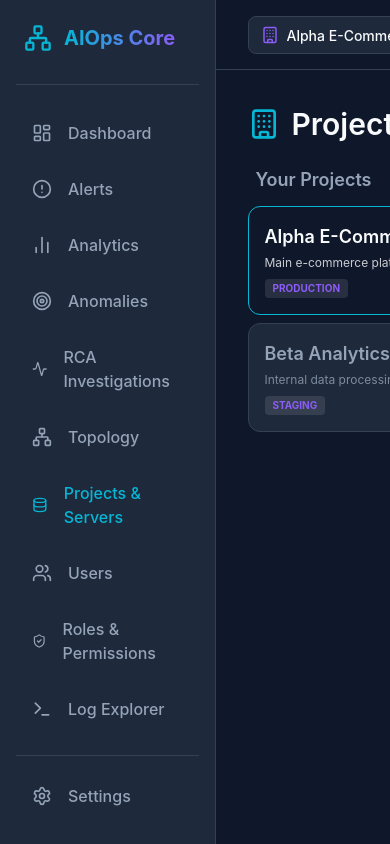
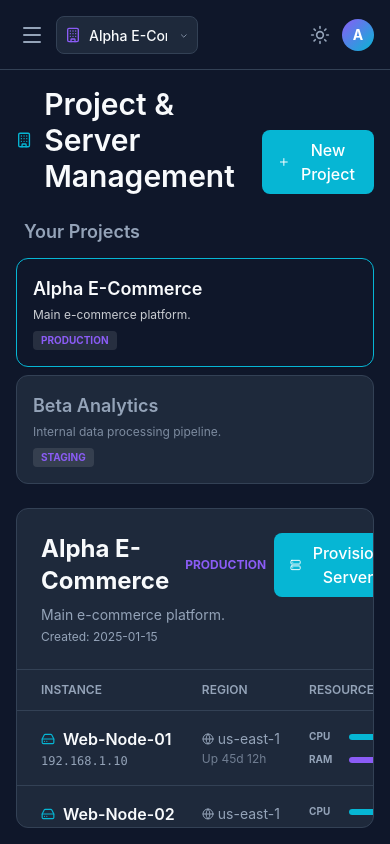
Before and after one commit to sudhanshu-acl/AIOPS-FRONTEND, a React (Vite) app: page /projects in a window 390 px wide. Built offline with nearby package versions, Linux system fonts and the light colour scheme.

Commit message:
feat: responsive design added

```diff
--- a/src/components/Layout.tsx
+++ b/src/components/Layout.tsx
@@ -1,10 +1,10 @@
 import React, { useState, useEffect } from 'react';
 import { NavLink, Outlet } from 'react-router-dom';
-import { LayoutDashboard, AlertCircle, BarChart2, Network, Settings, Building, Users, ActivitySquare, Sun, Moon, ShieldCheck, Database, Terminal, Target, Activity, LogOut } from 'lucide-react';
+import { LayoutDashboard, AlertCircle, BarChart2, Network, Settings, Building, Users, ActivitySquare, Sun, Moon, ShieldCheck, Database, Terminal, Target, Activity, LogOut, Menu, X } from 'lucide-react';
 import { useProject } from '../context/ProjectContext';
 import Dropdown from './Dropdown';
 
-const Sidebar: React.FC = () => {
+const Sidebar: React.FC<{ isOpen: boolean; setIsOpen: (val: boolean) => void }> = ({ isOpen, setIsOpen }) => {
   const navItems = [
     { name: 'Dashboard', path: '/', icon: <LayoutDashboard size={20} /> },
     { name: 'Alerts', path: '/alerts', icon: <AlertCircle size={20} /> },
@@ -20,16 +20,30 @@ const Sidebar: React.FC = () => {
   ];
 
   return (
-    <div className="w-[260px] bg-bg-card border-r border-border-color flex flex-col py-6 px-4">
-      <div className="flex items-center gap-3 pb-8 pl-2 border-b border-border-color mb-6 flex-shrink-0">
+    <>
+      {/* Mobile Overlay */}
+      {isOpen && (
+        <div
+          className="fixed inset-0 bg-black/50 z-40 md:hidden"
+          onClick={() => setIsOpen(false)}
+        />
+      )}
+      <div className={`fixed inset-y-0 left-0 z-50 transform ${isOpen ? 'translate-x-0' : '-translate-x-full'} md:relative md:translate-x-0 transition-transform duration-300 ease-in-out w-[260px] bg-bg-card border-r border-border-color flex flex-col py-6 px-4`}>
+        <div className="flex items-center justify-between pb-8 pl-2 border-b border-border-color mb-6 flex-shrink-0">
+          <div className="flex items-center gap-3">
             <Network className="text-accent-cyan" size={28} />
             <span className="text-gradient font-bold text-xl">AIOps Core</span>
+          </div>
+          <button className="md:hidden text-text-secondary hover:text-text-primary" onClick={() => setIsOpen(false)}>
+            <X size={24} />
+          </button>
         </div>
         <nav className="flex flex-col gap-2 flex-1 overflow-y-auto pr-2 custom-scrollbar min-h-0">
           {navItems.map((item) => (
             <NavLink
               key={item.name}
               to={item.path}
+              onClick={() => setIsOpen(false)}
               className={({ isActive }) =>
                 `flex items-center gap-4 py-3 px-4 rounded-lg transition-all duration-200 font-medium ${isActive
                   ? 'bg-accent-cyan/10 text-accent-cyan relative before:content-[""] before:absolute before:-left-4 before:top-[10%] before:h-[80%] before:w-1 before:bg-accent-cyan before:rounded-r'
@@ -45,6 +59,7 @@ const Sidebar: React.FC = () => {
         <div className="pt-4 border-t border-border-color mt-2 flex-shrink-0">
           <NavLink
             to="/settings"
+            onClick={() => setIsOpen(false)}
             className={({ isActive }) =>
               `flex items-center gap-4 w-full py-3 px-4 rounded-lg font-medium transition-all duration-200 ${isActive
                 ? 'bg-accent-cyan/10 text-accent-cyan'
@@ -57,6 +72,7 @@ const Sidebar: React.FC = () => {
           </NavLink>
         </div>
       </div>
+    </>
   );
 };
 
@@ -64,6 +80,7 @@ export const Layout: React.FC = () => {
   const { user, authorizedProjects, selectedProject, setSelectedProject } = useProject();
   const [isDark, setIsDark] = useState(true);
   const [isProfileOpen, setIsProfileOpen] = useState(false);
+  const [isSidebarOpen, setIsSidebarOpen] = useState(false);
 
   useEffect(() => {
     if (isDark) {
@@ -77,13 +94,19 @@ export const Layout: React.FC = () => {
 
   return (
     <div className="flex h-screen w-screen overflow-hidden">
-      <Sidebar />
-      <div className="flex-1 flex flex-col bg-bg-dark">
-        <header className="h-[70px] flex items-center justify-between px-8 bg-bg-dark border-b border-border-color">
+      <Sidebar isOpen={isSidebarOpen} setIsOpen={setIsSidebarOpen} />
+      <div className="flex-1 flex flex-col bg-bg-dark min-w-0">
+        <header className="h-[70px] flex items-center justify-between px-4 md:px-8 bg-bg-dark border-b border-border-color shrink-0">
 
-          <div className="flex items-center gap-4">
-            <div className="flex items-center gap-2 bg-bg-card border border-border-color rounded-lg px-3 py-1.5">
-              <Building size={18} className="text-accent-purple" />
+          <div className="flex items-center gap-2 md:gap-4 flex-1 min-w-0">
+            <button
+              className="md:hidden text-text-secondary hover:text-text-primary p-1"
+              onClick={() => setIsSidebarOpen(true)}
+            >
+              <Menu size={24} />
+            </button>
+            <div className="flex items-center gap-2 bg-bg-card border border-border-color rounded-lg px-2 md:px-3 py-1.5 shrink-0">
+              <Building size={16} className="text-accent-purple" />
               <Dropdown
                 items={authorizedProjects.map(proj => ({ label: proj.name, value: proj.id }))}
                 value={selectedProject?.id || ''}
@@ -91,21 +114,21 @@ export const Layout: React.FC = () => {
                   const proj = authorizedProjects.find(p => p.id === val);
                   if (proj) setSelectedProject(proj);
                 }}
-                triggerClassName="bg-transparent border-none px-2 py-1 shadow-none hover:bg-transparent !p-0 gap-1"
+                triggerClassName="bg-transparent border-none px-1 md:px-2 py-1 shadow-none hover:bg-transparent !p-0 gap-1 text-sm md:text-base max-w-[100px] md:max-w-none truncate"
                 menuClassName="w-[200px]"
               />
             </div>
 
-            <div className="w-[300px]">
+            <div className="hidden md:block w-[200px] lg:w-[300px]">
               <input
                 type="text"
                 placeholder="Search resources, alerts, etc..."
-                className="w-full bg-bg-card border border-border-color text-text-primary py-2 px-4 rounded-full focus:outline-none focus:border-accent-cyan font-sans"
+                className="w-full bg-bg-card border border-border-color text-text-primary py-2 px-4 rounded-full focus:outline-none focus:border-accent-cyan font-sans text-sm"
               />
             </div>
           </div>
 
-          <div className="flex items-center gap-6 font-medium">
+          <div className="flex items-center gap-3 md:gap-6 font-medium shrink-0">
             <button
               onClick={() => setIsDark(prev => !prev)}
               className="text-text-secondary hover:text-text-primary transition-colors"
@@ -116,20 +139,24 @@ export const Layout: React.FC = () => {
 
             <div className="relative">
               <div
-                className="flex items-center gap-3 cursor-pointer"
+                className="flex items-center gap-2 md:gap-3 cursor-pointer"
                 onClick={() => setIsProfileOpen(!isProfileOpen)}
               >
-                <div className="flex flex-col items-end">
+                <div className="hidden sm:flex flex-col items-end">
                   <span className="text-sm font-semibold">{user.name}</span>
                   <span className="text-xs text-text-secondary">{user.role}</span>
                 </div>
-                <div className="w-9 h-9 rounded-full bg-gradient-to-br from-accent-purple to-accent-cyan flex items-center justify-center text-white font-bold text-sm">
+                <div className="w-8 h-8 md:w-9 md:h-9 rounded-full bg-gradient-to-br from-accent-purple to-accent-cyan flex items-center justify-center text-white font-bold text-sm">
                   {user.name.charAt(0)}
                 </div>
               </div>
 
               {isProfileOpen && (
                 <div className="absolute right-0 mt-2 w-48 bg-bg-card border border-border-color rounded-lg shadow-lg py-1 z-50">
+                  <div className="sm:hidden px-4 py-2 border-b border-border-color mb-1">
+                    <span className="block text-sm font-semibold text-text-primary">{user.name}</span>
+                    <span className="block text-xs text-text-secondary">{user.role}</span>
+                  </div>
                   <button
                     className="w-full flex items-center gap-2 px-4 py-2 text-text-secondary hover:bg-bg-cardHover hover:text-accent-purple transition-colors"
                     onClick={() => {
@@ -144,14 +171,14 @@ export const Layout: React.FC = () => {
             </div>
           </div>
         </header>
-        <main className="flex-1 p-8 overflow-y-auto">
+        <main className="flex-1 p-4 md:p-8 overflow-y-auto overflow-x-hidden relative">
           {selectedProject ? (
             <Outlet />
           ) : (
-            <div className="flex h-full items-center justify-center flex-col gap-4">
+            <div className="flex h-full items-center justify-center flex-col gap-4 text-center p-4">
               <Building size={64} className="text-text-secondary opacity-50" />
-              <h2 className="text-2xl font-bold text-text-secondary">No Project Selected</h2>
-              <p className="text-text-secondary">Please select a project you have access to.</p>
+              <h2 className="text-xl md:text-2xl font-bold text-text-secondary">No Project Selected</h2>
+              <p className="text-text-secondary text-sm md:text-base">Please select a project you have access to.</p>
             </div>
           )}
         </main>
--- a/src/modules/projects/ProjectManagement.tsx
+++ b/src/modules/projects/ProjectManagement.tsx
@@ -50,9 +50,9 @@ const ProjectManagement: React.FC = () => {
         </button>
       </div>
 
-      <div className="flex gap-6 flex-1 h-full min-h-[500px]">
+      <div className="flex flex-col md:flex-row gap-6 flex-1 min-h-[500px] overflow-hidden">
         {/* Projects Master List */}
-        <div className="w-[300px] flex flex-col gap-3">
+        <div className="w-full md:w-[300px] flex flex-col gap-3 shrink-0 max-h-[300px] md:max-h-none overflow-y-auto custom-scrollbar">
           <h2 className="text-lg font-semibold text-text-secondary px-2">Your Projects</h2>
           <div className="flex flex-col gap-2">
             {authorizedProjects.map(proj => (
@@ -96,7 +96,9 @@ const ProjectManagement: React.FC = () => {
                 </button>
               </div>
 
-              <div className="p-0 overflow-y-auto flex-1">
+              <div className="p-0 overflow-y-auto flex-1 flex flex-col">
+                <div className="overflow-x-auto custom-scrollbar flex-1">
+                  <div className="min-w-[900px]">
                     <div className="grid grid-cols-[1.5fr_1fr_1.5fr_1.2fr_1fr_1fr_80px] py-3 px-6 bg-bg-dark/50 border-b border-border-color font-semibold text-text-secondary text-xs uppercase sticky top-0 z-10">
                       <div>Instance</div>
                       <div>Region</div>
@@ -236,6 +238,8 @@ const ProjectManagement: React.FC = () => {
                   )}
                 </div>
               </div>
+            </div>
+            </div>
             </>
           ) : (
             <div className="flex h-full items-center justify-center flex-col gap-4">
--- a/src/modules/rca/RootCauseAnalysis.tsx
+++ b/src/modules/rca/RootCauseAnalysis.tsx
@@ -41,11 +41,11 @@ const RootCauseAnalysis: React.FC = () => {
         </div>
       </div>
 
-      <div className="flex gap-6 flex-1 h-full min-h-[600px]">
+      <div className="flex flex-col md:flex-row gap-6 flex-1 min-h-[600px] overflow-hidden">
         {/* Incidents Sidebar */}
-        <div className="w-[320px] flex flex-col gap-3">
+        <div className="w-full md:w-[320px] flex flex-col gap-3 shrink-0 max-h-[300px] md:max-h-none overflow-y-auto custom-scrollbar">
           <h2 className="text-lg font-semibold text-text-secondary px-2">Active Incidents</h2>
-          <div className="flex flex-col gap-2 overflow-y-auto pr-2">
+          <div className="flex flex-col gap-2 pr-2">
             {incidents.length > 0 ? (
               incidents.map(inc => (
                 <button
--- a/src/modules/roles/Roles.tsx
+++ b/src/modules/roles/Roles.tsx
@@ -67,11 +67,11 @@ const Roles: React.FC = () => {
         </button>
       </div>
 
-      <div className="flex gap-6 flex-1 h-full min-h-[500px]">
+      <div className="flex flex-col md:flex-row gap-6 flex-1 min-h-[500px] overflow-hidden">
         {/* Roles List Sidebar */}
-        <div className="w-[300px] flex flex-col gap-3">
+        <div className="w-full md:w-[300px] flex flex-col gap-3 shrink-0 max-h-[300px] md:max-h-none overflow-y-auto custom-scrollbar">
           <h2 className="text-lg font-semibold text-text-secondary px-2">System Roles</h2>
-          <div className="flex flex-col gap-2 overflow-y-auto pr-2">
+          <div className="flex flex-col gap-2 pr-2">
             {rolesList.map(role => (
               <button
                 key={role.id}
```
Also changed, not shown: src/modules/users/Users.tsx (+7 -3 lines). Lines whose indentation alone changed are shown as unchanged.
